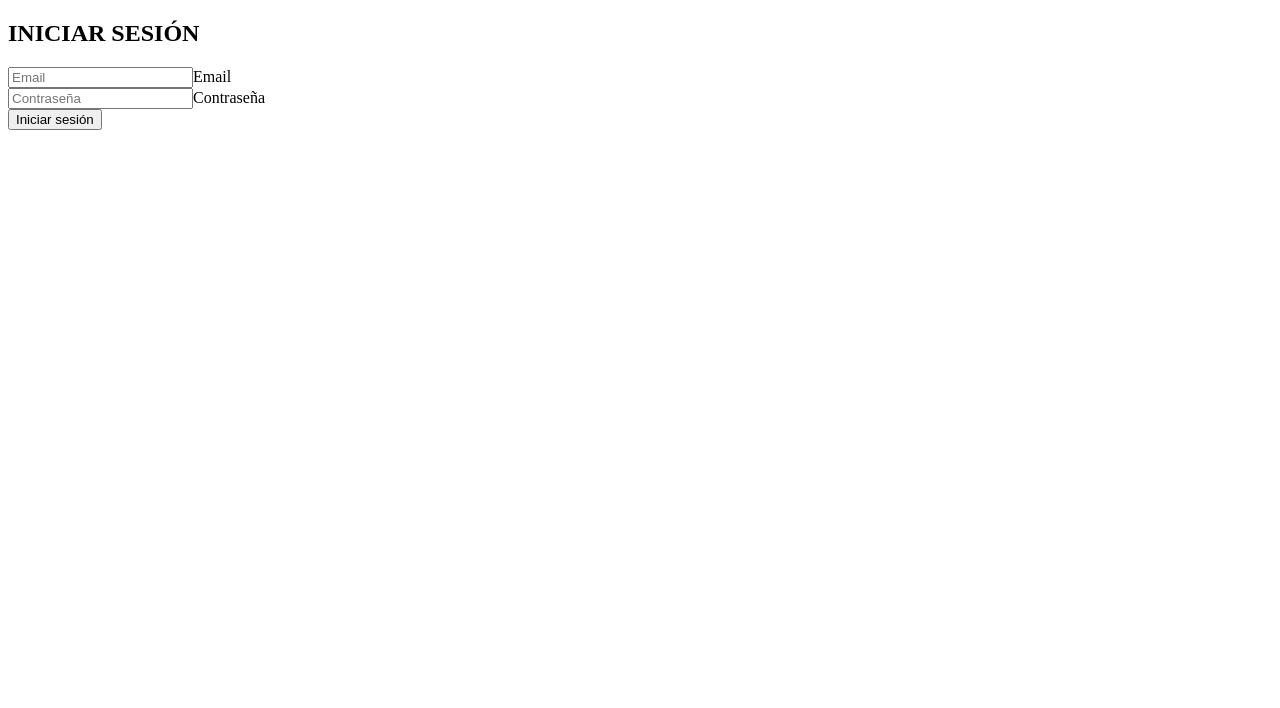
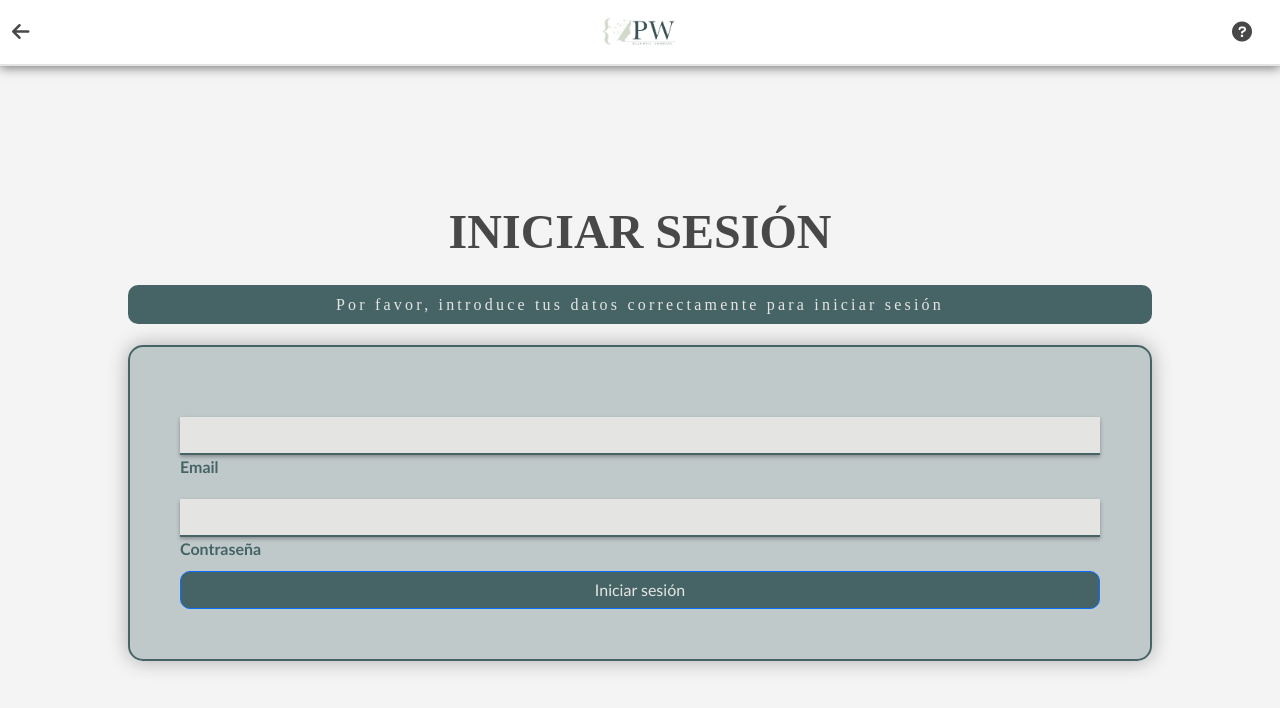
Before and after one commit to gnavarrov/PROGWISE, an Angular app in the folder frontend/: page /login in a window 1280 px wide. Shown: the top 708 px of the page. Built offline with nearby package versions, Linux system fonts and the light colour scheme.

Commit message:
Cambios visual login

```diff
--- a/frontend/src/app/form-login/form-login.component.html
+++ b/frontend/src/app/form-login/form-login.component.html
@@ -1,17 +1,32 @@
+<!DOCTYPE html>
+<html lang="en">
+<head>
+  <meta charset="UTF-8">
+  <meta name="viewport" content="width=device-width, initial-scale=1.0">
+  <title>Formulario de Registro</title>
+  <link href="https://cdn.jsdelivr.net/npm/bootstrap@5.3.3/dist/css/bootstrap.min.css" rel="stylesheet">
+</head>
+<body>
+
+
+<app-navbar-registro></app-navbar-registro>
+
 <div class="container">
   <div class="row">
     <h2 class="mb-4">INICIAR SESIÓN</h2>
+
+    <h4>Por favor, introduce tus datos correctamente para iniciar sesión </h4>
 
     <!-- COMIENZO DEL FORMULARIO -->
     <div class="col-md-12 form-box">
       <form [formGroup]="loginForm" (ngSubmit)="onLogin()">
         <!-- PARTE DE RELLENAR CON DATOS -->
         <div class="form-group">
-          <input type="email" class="form-control" formControlName="email" placeholder="Email" id="email">
+          <input type="email" class="form-control" formControlName="email"  id="email">
           <label for="email">Email</label>
         </div>
         <div class="form-group">
-          <input type="password" class="form-control" formControlName="password" placeholder="Contraseña" id="password">
+          <input type="password" class="form-control" formControlName="password" id="password">
           <label for="password">Contraseña</label>
         </div>
         <button type="submit" class="btn btn-primary">Iniciar sesión</button>
@@ -19,3 +34,7 @@
     </div>
   </div>
 </div>
+
+<script src="https://cdn.jsdelivr.net/npm/bootstrap@5.3.3/dist/js/bootstrap.bundle.min.js" integrity="sha384-YvpcrYf0tY3lHB60NNkmXc5s9fDVZLESaAA55NDzOxhy9GkcIdslK1eN7N6jIeHz" crossorigin="anonymous"></script>
+</body>
+</html>
--- a/frontend/src/app/form-login/form-login.component.scss
+++ b/frontend/src/app/form-login/form-login.component.scss
@@ -5,7 +5,8 @@ body {
   display: flex;
   justify-content: center;
   align-items: center;
-  height: 140vh; /* Establece la altura del body al 100% de la ventana del navegador */
+  height: 100vh; /* Establece la altura del body al 100% de la ventana del navegador */
+  margin: 0; /* Elimina el margen predeterminado del body */
 }
 
 /* Estilos para tamaños de pantalla pequeños (móviles) */
@@ -35,13 +36,24 @@ h2 {
   font-family: 'Times New Roman', Times, serif;
   font-weight: bold;
   color: #484848;
-  margin-top: -10%;
+}
+
+h4 {
+  text-align: center;
+  letter-spacing: 0.2rem;
+  font-size: 1rem;
+  font-family: 'Times New Roman', Times, serif;
+  background-color: #466466;
+  color: #e4e5e3;
+  padding: 10px 20px;
+  border-radius: 10px;
+  margin-bottom: 2%;
 }
 
 /* Tamaño del formulario */
 .container {
   max-width: 80%;
-  margin-top: 10%;
+  margin-top: 5%;
 }
 
 /* Estilos de los inputs */
@@ -51,7 +63,7 @@ h2 {
   border-radius: 0;
   padding-left: 10px;
   background-color: #e4e5e3;
-  color: #484848; /* Utilizando la variable de color del texto */
+  color: #e4e5e3;
   transition: border-color 0.3s ease;
   box-shadow: 0 2px 4px rgba(0, 0, 0, 0.3); /* Sombra ligera */
 }
@@ -76,21 +88,13 @@ h2 {
   font-weight: bold;
 }
 
-/* Mapa de ubicación */
-.mapa-ubicacion {
-  width: 100%;
-  height: 300px;
-  border-radius: 15px;
-  margin-top: 20px;
-}
-
 /* Botón de envío */
 .btn {
   background-color: #466466;
   color: #e4e5e3;
   border-radius: 10px;
   width: 100%;
-  margin-top: 35%;
+  margin-top: 10px;
   transition: background-color 0.3s ease;
 }
 
--- a/frontend/src/app/form-login/form-login.component.ts
+++ b/frontend/src/app/form-login/form-login.component.ts
@@ -5,7 +5,8 @@ import { AuthService } from '../services/auth.service';
 
 @Component({
   selector: 'app-form-login',
-  templateUrl: './form-login.component.html'
+  templateUrl: './form-login.component.html',
+  styleUrls: ['./form-login.component.scss']  // Añadir este estilo
 })
 export class FormLoginComponent implements OnInit {
   loginForm!: FormGroup;
```
